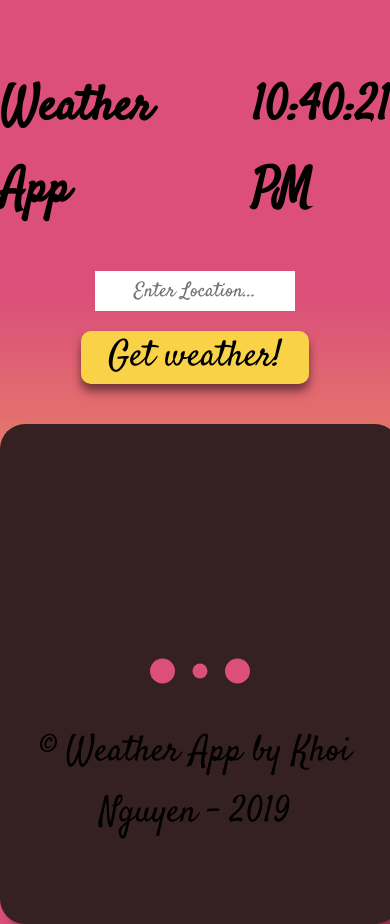
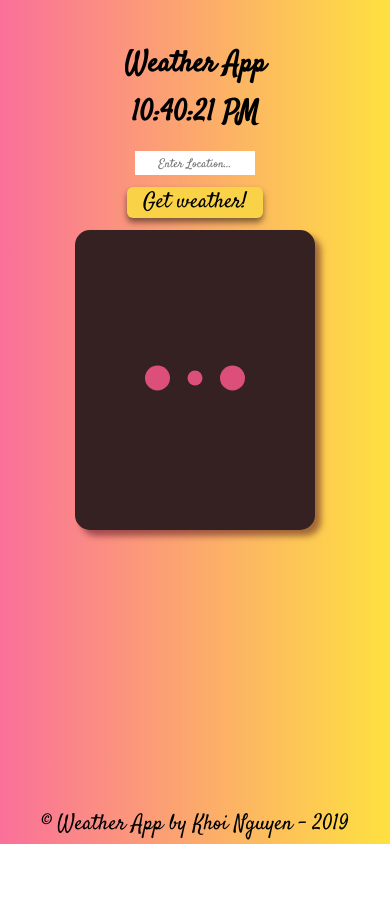
Before and after one commit to KhoiLNguyen/weather-app, a React (Create React App) app: page / in a window 390 px wide. Both pictures are taken after typing "Sample" into the empty fields and a click on the button "Get weather!". After the commit the page ends 844 px from the top, so only its background shows below. Built offline with nearby package versions, Linux system fonts and the light colour scheme; no server answers.

Commit message:
Added media queries

```diff
--- a/src/App.css
+++ b/src/App.css
@@ -21,7 +21,13 @@ body {
   line-height: 1.7;
   background-attachment: fixed;
   background-repeat: no-repeat;
-  background: linear-gradient(180deg, #db4f7a 34.9%, #fee140 100%);
+  background-image: linear-gradient(to right, #fa709a 0%, #fee140 100%);
+  overflow: auto;
+}
+
+.wrapper {
+  width: 100vw;
+  height: 100vh;
 }
 
 .hero {
@@ -39,7 +45,7 @@ body {
   display: flex;
   flex-direction: column;
   align-items: center;
-  margin-top: 4rem;
+  margin-top: 2rem;
 }
 
 .search-box {
@@ -81,7 +87,7 @@ body {
   background: #352121;
   box-shadow: 1rem 1rem 1rem rgba(71, 9, 28, 0.5);
   border-radius: 2.5rem;
-  margin-top: 4rem;
+  margin-top: 2rem;
 
   display: flex;
   flex-direction: column;
@@ -115,3 +121,82 @@ body {
   text-align: center;
   font-size: 3.6rem;
 }
+
+/* 62.5, 75, 56.25, 50 */
+@media (max-width: 1639px) , (max-height: 850px) {
+  html {
+    font-size: 56.25%
+  }
+}
+
+@media (max-width: 1370px) , (max-height: 780px) {
+  html {
+    font-size: 50%
+  }
+}
+
+@media (max-width: 1200px) , (max-height: 695px) {
+  html {
+    font-size: 42.25%
+  }
+}
+
+@media (max-width: 975px) , (max-height: 580px) {
+  html {
+    font-size: 37.5%
+  }
+}
+
+@media (max-width: 823px) and (max-height: 525px) {
+  html {
+    font-size: 35%;
+  }
+  .display-detail {
+    width: 100rem;
+    height: 25rem;
+
+
+    flex-direction: row;
+    justify-content: space-around;
+    align-items: center;
+  }
+}
+
+@media (max-width: 568px) and (max-height: 320px) {
+  .display-detail {
+    width: 90rem;
+    height: 18rem;
+  }
+
+  .temp-icon {
+    display: flex;
+    align-items: center;
+    justify-content: space-evenly
+  }
+}
+
+@media (max-width: 360px) and (max-height: 640px) {
+  html {
+    font-size: 29%;
+  }
+}
+
+@media (max-width: 320px) and (max-height: 568px) {
+  html {
+    font-size: 29%;
+  }
+}
+
+@media (max-width: 500px) {
+  .hero {
+    display: flex;
+    flex-direction: column;
+    align-items: center;
+  }
+}
+
+@media (min-width: 1024px) and (min-height: 1366px) {
+  html {
+    font-size: 62.5%;
+  }
+}
--- a/src/App.js
+++ b/src/App.js
@@ -48,7 +48,7 @@ const App = () => {
   }
 
   return (
-    <div>
+    <div className="wrapper">
       <Header placeName={placeName}/>
       <Form geocode={geocode}/>
       <Detail
```
